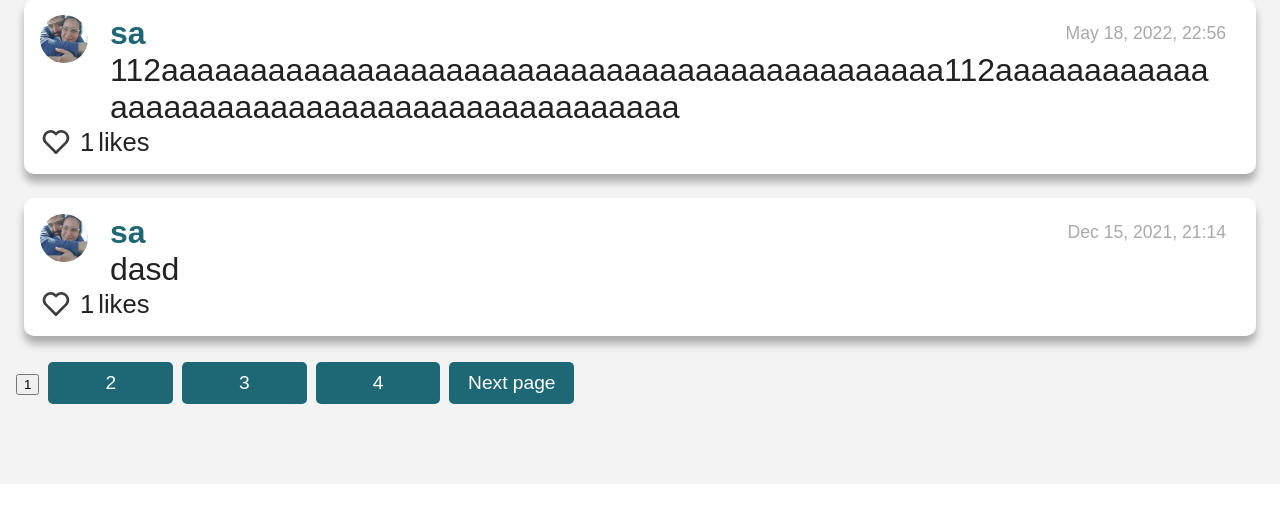
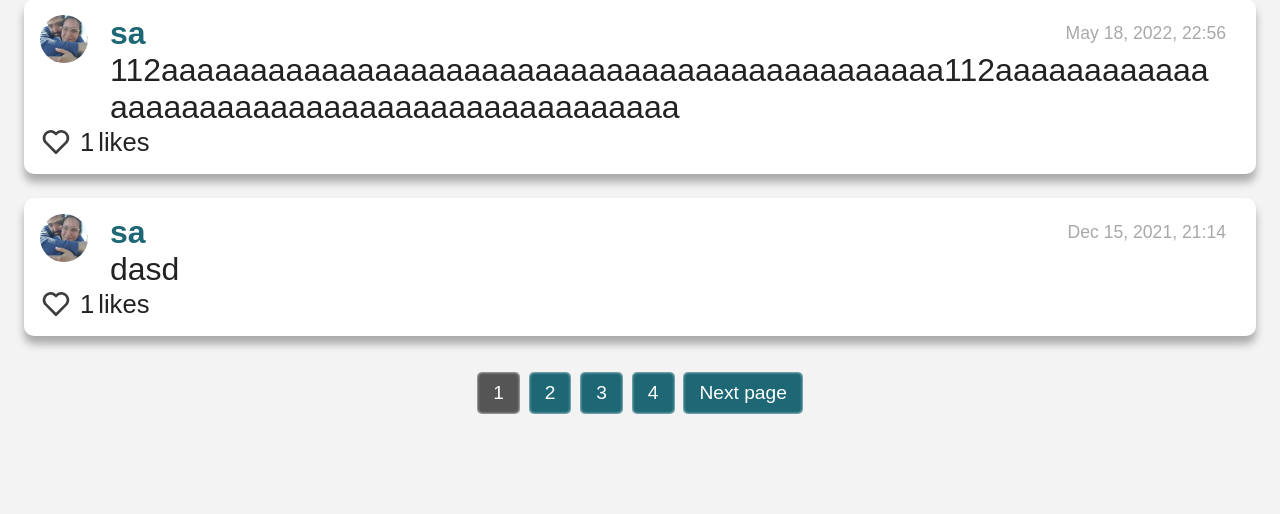
Before and after one commit to rodrigojmayer/RJMNetwork, a Django app: page / in a window 1280 px wide. Shown: the part 1456-1970 px from the top of the page. Before the commit the page ends 1860 px from the top, so only its background shows below. Run offline with Django 3.2, Linux system fonts and the light colour scheme; data comes from the database, SQL or seed files in the repository; both versions use the stored data as it was after the commit; some libraries are stand-ins or nearby versions.

Commit message:
Pages buttons1

```diff
--- a/network/static/network/styles.css
+++ b/network/static/network/styles.css
@@ -280,15 +280,19 @@ body{
 }
 
 .page_button {
-    width: 3.9rem;
+    /* width: 3.9rem; */
+    max-width: 3.9rem;
+    min-width: 1rem;
     height: 1.3rem;
     background-color: var(--link-color);
     color: var(--white-color);
+    padding: 0 .5rem;
     margin: 0;
     font-size: .6rem;
     border:0;
     border-radius: 5px;
     text-align: center;
+    box-shadow: inset 0 0 3px white;
     /* width: 90px;
     height: 25px; */
 }
@@ -327,27 +331,31 @@ body{
     cursor: default; */
 }
 #id_page_buttons{
-    /* text-align: center;
-    padding: 20px; */
+    text-align: center;
+    padding:  10px;
+    margin-bottom: 10px;
+    cursor: default;
 }
 #selected_button{
-    /* backface-visibility: hidden;
-    box-sizing: border-box;
-    border-color: rgb(14, 18, 71);
-    display: inline-block;
-    font-family:cursive;
-    font-weight: 100;
-    letter-spacing: -.01em;
-    line-height: 1.3;
-    padding: .5rem .5rem;
-    position: relative;
-    text-align: left;
-    text-decoration: none;
-    transform: translateZ(0) scale(1);
-    transition: transform .2s;
-    user-select: none;
-    -webkit-user-select: none;
-    touch-action: manipulation; */
+    /* backface-visibility: hidden; */
+    /* box-sizing: border-box; */
+    /* border-color: rgb(14, 18, 71); */
+    /* display: inline-block; */
+    /* font-family:cursive; */
+    /* font-weight: 100; */
+    /* letter-spacing: -.01em; */
+    /* line-height: 1.3; */
+    /* padding: .5rem .5rem; */
+    /* position: relative; */
+    /* text-align: left; */
+    /* text-decoration: none; */
+    /* transform: translateZ(0) scale(1); */
+    /* transition: transform .2s; */
+    /* user-select: none; */
+    /* -webkit-user-select: none; */
+    /* touch-action: manipulation; */
+    cursor: default;
+    background-color: var(--gray-dark-color);
 }
 .page_button {
   /* background: #fff;
@@ -699,7 +707,10 @@ img:not([src]) {
     cursor: pointer;
     height: 50px;
     /* z-index: 1; */
+
 }
+
+
 
 body{
     margin: var(--header-height) 0;
--- a/network/templates/network/following.html
+++ b/network/templates/network/following.html
@@ -71,7 +71,8 @@
                     </div>
                 {% endfor %}
                 <div id="id_page_buttons">
-                    <button id="selected_button" class="no-button" > 1 </button>
+                    <!-- <button id="selected_button" class="no-button" > 1 </button> -->
+                    <button id="selected_button" class="page_button" > 1 </button>
                     {% if list_total_pages %}
                         {% for page in list_total_pages %}
                             <button class="page_button"  id="not_selected_button" onclick="pages('{{user.id}}', 0, '{{page}}'-1)">{{page}}</button>
--- a/network/templates/network/index.html
+++ b/network/templates/network/index.html
@@ -62,7 +62,8 @@
                     </div>
                 {% endfor %}
                 <div id="id_page_buttons">
-                    <button id="selected_button" class="no-button" > 1 </button>
+                    <!-- <button id="selected_button" class="no-button" > 1 </button> -->
+                    <button id="selected_button" class="page_button" > 1 </button>
                     {% if list_total_pages %}
                         {% for page in list_total_pages %}
                             <button class="page_button"  id="not_selected_button" onclick="pages('{{user.id}}', 0, '{{page}}'-1)">{{page}}</button>
--- a/network/templates/network/liked_posts.html
+++ b/network/templates/network/liked_posts.html
@@ -98,7 +98,8 @@
                 {% endfor %}
                 <div id="id_page_buttons">
 
-                    <button id="selected_button" class="no-button" > 1 </button>
+                    <!-- <button id="selected_button" class="no-button" > 1 </button> -->
+                    <button id="selected_button" class="page_button" > 1 </button>
                     {% if list_total_pages %}
                         {% for page in list_total_pages %}
 
--- a/network/templates/network/profile.html
+++ b/network/templates/network/profile.html
@@ -137,7 +137,8 @@
                         </div>
                     {% endfor %}
                     <div id="id_page_buttons">
-                        <button id="selected_button" class="no-button" > 1 </button>
+                        <!-- <button id="selected_button" class="no-button" > 1 </button> -->
+                        <button id="selected_button" class="page_button" > 1 </button>
                         {% if list_total_pages %}
                             {% for page in list_total_pages %}
                                 <button class="page_button"  id="not_selected_button" onclick="pages('{{user.id}}', 0, '{{page}}'-1)">{{page}}</button>
```
Also changed, not shown: db.sqlite3.
